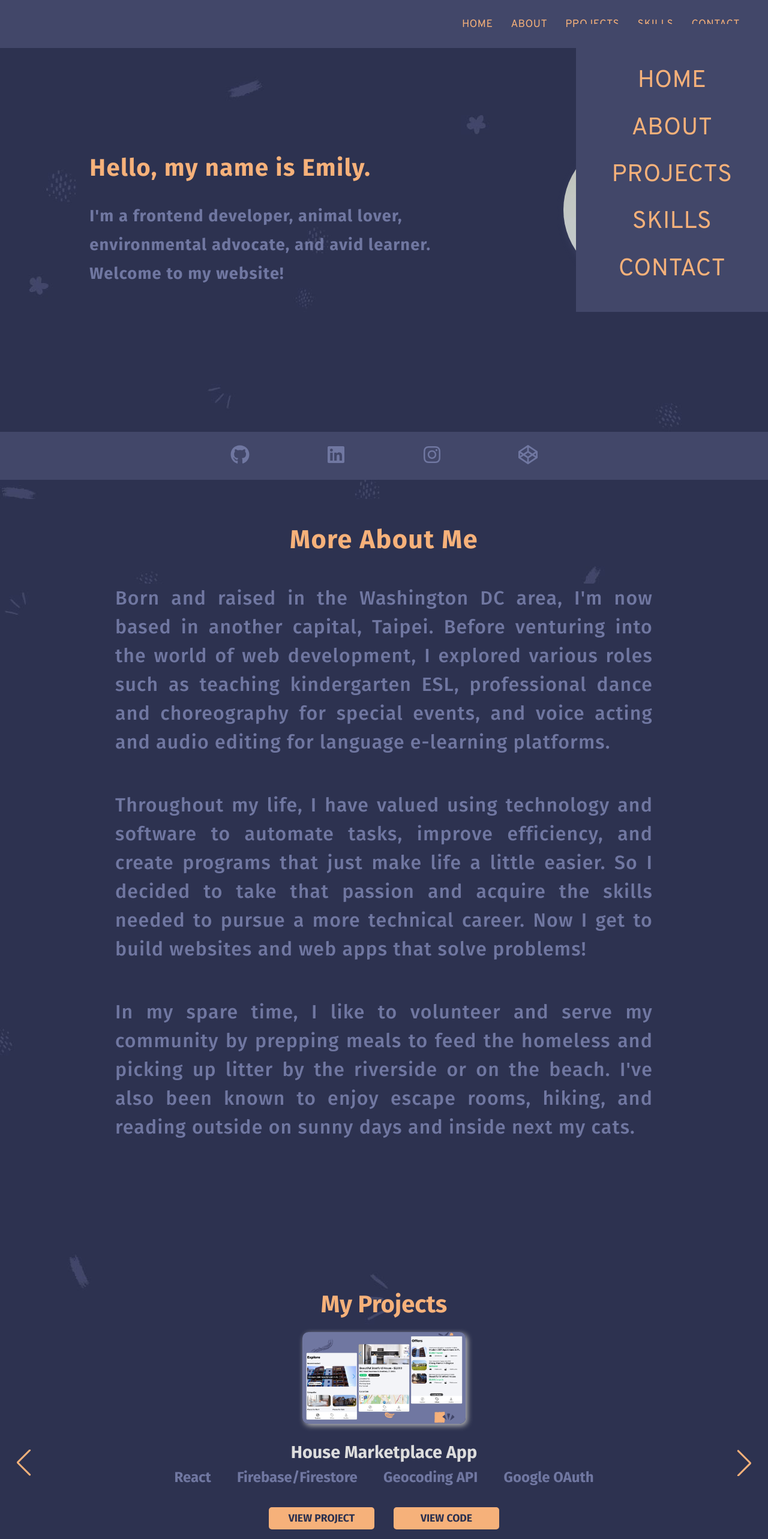
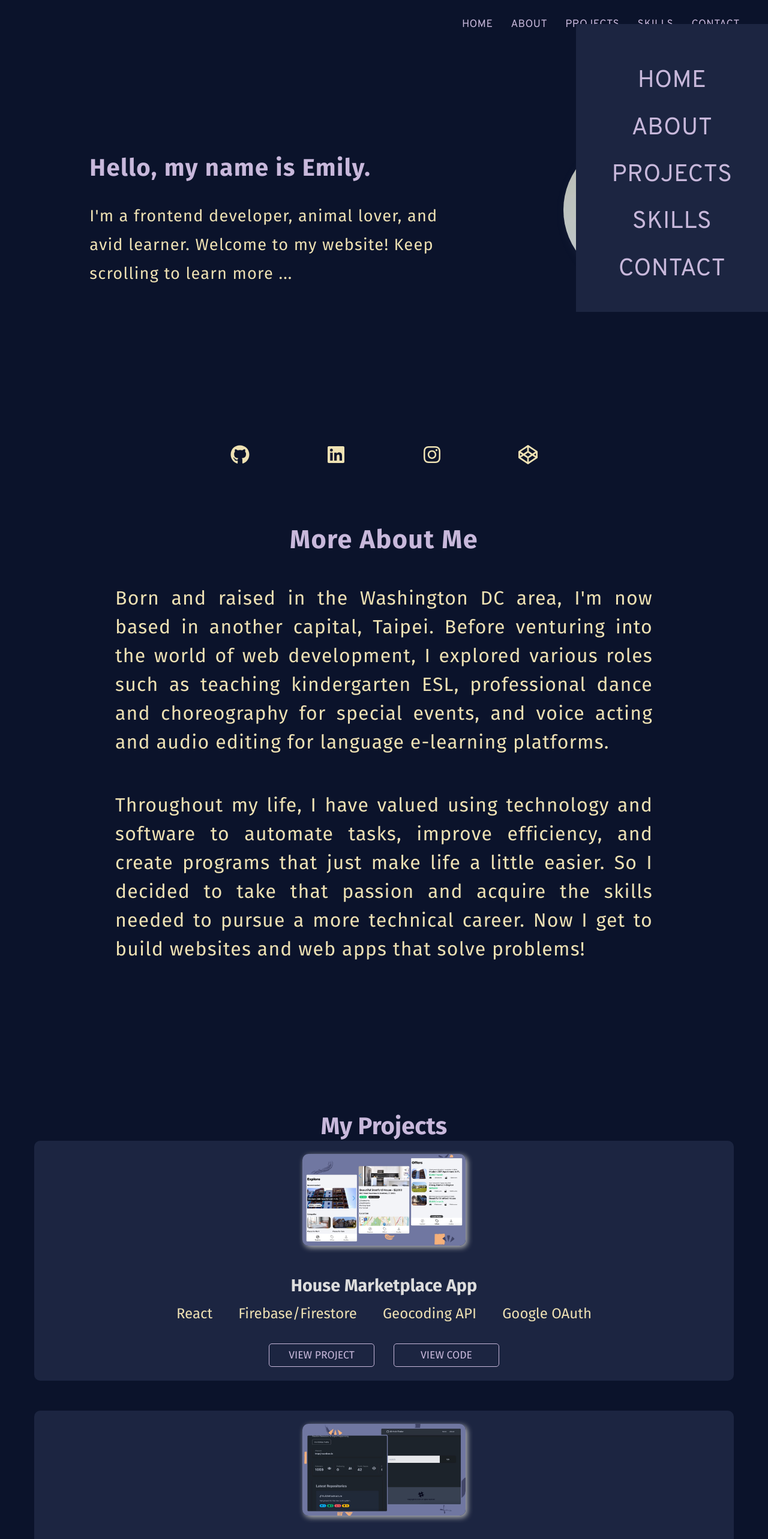
Before and after one commit to eaknott/personal-portfolio, a React (Create React App) app: page /projects in a window 1280 px wide. Shown: the top 2566 px of the page at 60% size. Built offline with nearby package versions, Linux system fonts and the light colour scheme.

Commit message:
Change color theme, reduce font sizes, update Home and About content, change Projects page layout

```diff
--- a/src/App.js
+++ b/src/App.js
@@ -12,6 +12,7 @@ function App() {
     <>
       <Router>
         <div className="app-container">
+
           <Header />
           <Home />
           <About />
--- a/src/components/Hamburger.jsx
+++ b/src/components/Hamburger.jsx
@@ -46,7 +46,7 @@ function Hamburger({ isOpen }) {
                     width: 2rem;
                     height: 0.25rem;
                     border-radius: 2px;
-                    background-color: #ddd;
+                    background-color: #EEE1B3;
                     transform-origin: 1px;
                 }
 
@@ -54,7 +54,7 @@ function Hamburger({ isOpen }) {
                     transform: ${isOpen ? 'translateX(0)' : 'translateX(100%)'};
                     transition: 0.3s ease-out;
                     flex-direction: column;
-                    background-color: #424769;
+                    background-color: #1C2541;
                     height: 30rem;
                     width: 20rem;
                     position: absolute;
--- a/src/index.css
+++ b/src/index.css
@@ -1,44 +1,52 @@
 @import url('https://fonts.googleapis.com/css2?family=Fira+Sans:ital,wght@0,100;0,200;0,300;0,400;0,500;0,600;0,700;0,800;0,900;1,100;1,200;1,300;1,400;1,500;1,600;1,700;1,800;1,900&family=Overpass:ital,wght@0,100..900;1,100..900&display=swap');
 
 
-/* Blueberries & Cream */
+/* Strawberry Mint */
 /* :root {
- --primary: #363062;
- --secondary: #435585;
- --tertiary: #818FB4;
- --light: #F5E8C7;
+  --primary: #0B132B;
+  --secondary: #1C2541;
+  --tertiary: #D0F4EA;
+  --light: #FBCAEF;
 } */
 
-/* Teal Steel */
+/* Peach Mint */
 /* :root {
-  --primary: #222831;
-  --secondary: #393E46;
-  --tertiary: #00ADB5;
-  --light: #EEEEEE;
+  --primary: #22223B;
+  --secondary: #4A4E69;
+  --tertiary: #DBF9F0;
+  --light: #FFB9A5;
 } */
 
+/* Poolside */
+/* :root {
+  --primary: #0B132B;
+  --secondary: #344168;
+  --light: #6FFFE9;
+  --tertiary: #FFD6E0;
+} */
+
+/* Lavender Cream */
+:root {
+  --secondary: #1C2541;
+  --primary: #0B132B;
+  --light: #C8B8DB;
+  --tertiary: #EEE1B3;
+}
+
 /* Sunset Dusk */
-:root {
+/* :root {
   --primary: #2D3250;
   --secondary: #424769;
   --tertiary: #7077A1;
   --light: #F6B17A;
-}
-
-/* Clean Blue Slate */
-/* :root {
-  --primary: #26282B;
-  --secondary: #353941;
-  --tertiary: #5F85DB;
-  --light: #90B8F8;
 } */
 
-/* Stone and Marble */
+/* TEST */
 /* :root {
-  --primary: #222831;
-  --secondary: #31363F;
-  --tertiary: #76ABAE;
-  --light: #EEEEEE;
+  --primary: #011638;
+  --secondary: #1C2541;
+  --tertiary: #85FFF5;
+  --light: #E7BBE3;
 } */
 
 * {
@@ -48,7 +56,7 @@
 }
 
 body, html {
-  background-image: url("./assets/Portfolio-Site-Background.jpg");
+  /* background-image: url("./assets/Portfolio-Site-Background.jpg"); */
   background-color: var(--primary);
   height: 100vh;
   width: 100vw;
@@ -61,7 +69,7 @@ body, html {
 /* HEADER */
 
 .header-container {
-  background-color: var(--secondary);
+  background-color: var(--primary);
   height: 10%;
   width: 100%;
   display: flex;
@@ -137,16 +145,15 @@ body, html {
   font-family: 'Fira Sans', Helvetica, sans-serif;
   text-align: center;
   margin: 1rem auto;
-  font-size: 2rem;
+  font-size: 1.5rem;
   max-width: 90vw;
 }
 
 .home p {
   color: var(--tertiary);
-  font-weight: bold;
-  font-size: 1.3rem;
+  font-size: 1rem;
   letter-spacing: 0.075rem;
-  line-height: 2.2rem;
+  line-height: 2rem;
   text-align: center;
   margin: auto 2rem;
 }
@@ -173,7 +180,7 @@ body, html {
   color: var(--light);
   letter-spacing: 0.09rem;
   margin: 8rem auto 2rem auto;
-  font-size: 1.8rem;
+  font-size: 1.5rem;
   padding-top: 10%;
 }
 
@@ -182,10 +189,9 @@ body, html {
   text-align: justify;
   line-height: 1.5rem;
   color: var(--tertiary);
-  font-weight: 500;
   letter-spacing: 0.075rem;
   width: 70vw;
-  font-size: 1.2rem;
+  font-size: 1rem;
 }
 
 .about-text main {
@@ -201,7 +207,13 @@ body, html {
   padding-top: 8rem;
 }
 
-swiper-container {
+.projects main {
+  display: flex;
+  flex-direction: column;
+  row-gap: 50px;
+}
+
+/* swiper-container {
   width: 100vw;
   height: 60vh;
   padding-top: 7vh;
@@ -215,14 +227,17 @@ swiper-slide {
   font-size: 25px;
   line-height: 1.5rem;
   padding-top: 0.4rem;
-}
+} */
 
 .project-item {
   display: flex;
   flex-direction: column;
   justify-content: space-evenly;
   align-items: center;
-  height: 20rem;
+  height: 25rem;
+  background-color: var(--secondary);
+  border-radius: 10px;
+  padding: 10px 7px;
 }
 
 .project-thumbnail img {
@@ -271,8 +286,7 @@ swiper-slide {
   flex-wrap: wrap;
   justify-content: center;
   color: var(--tertiary);
-  font-weight: bold;
-  font-size: 1.1rem;
+  font-size: 1rem;
   margin-top: 0.5rem;
 }
 
@@ -317,11 +331,10 @@ swiper-slide {
 }
 
 .skills p {
-  font-size: 1.35rem;
-  line-height: 1.8rem;
+  font-size: 1rem;
+  line-height: 1.5rem;
   text-align: center;
   color: var(--tertiary);
-  font-weight: bold;
   letter-spacing: 0.075rem;
   background-color: var(--primary);
   width: 90vw;
@@ -349,7 +362,7 @@ swiper-slide {
 }
 
 .skills-item {
-  font-size: 1.7rem;
+  font-size: 1.2rem;
   display: flex;
   justify-content: center;
   align-items: center;
@@ -358,8 +371,8 @@ swiper-slide {
 }
 
 .skills-icon {
-  width: 2.5rem;
-  height: 2.5rem;
+  width: 1.8rem;
+  height: 1.8rem;
 }
 
 /* CONTACT PAGE */
@@ -382,16 +395,14 @@ swiper-slide {
   color: var(--light);
   letter-spacing: 0.09rem;
   margin-bottom: 2rem;
-  font-weight: 800;
-  font-size: 2rem;
+  font-size: 1.5rem;
   padding-top: 10%;
 }
 
 .contact p {
-  font-size: 1.1rem;
-  line-height: 2rem;
+  font-size: 1rem;
+  line-height: 1.5rem;
   color: var(--tertiary);
-  font-weight: bold;
   letter-spacing: 0.075rem;
 }
 
@@ -458,11 +469,10 @@ textarea {
 }
 
 button {
-  background-color: var(--light);
-  border: none;
+  background-color: transparent;
+  border: 1px solid var(--light);
   padding: 0.3rem 2.5rem;
-  color: var(--primary);
-  font-weight: bold;
+  color: var(--light);
   font-size: 1rem;
   font-family: 'Fira Sans', Helvetica, sans-serif;
   border-radius: 5px;
@@ -481,7 +491,7 @@ button:active {
 /* FOOTER */
 
 .footer-container {
-  background-color: var(--secondary);
+  background-color: var(--primary);
   width: 100%;
   height: 10vh;
   color: var(--tertiary);
--- a/src/pages/About.jsx
+++ b/src/pages/About.jsx
@@ -11,10 +11,6 @@ function About() {
               <br />
               <br />
               <p>Throughout my life, I have valued using technology and software to automate tasks, improve efficiency, and create programs that just make life a little easier. So I decided to take that passion and acquire the skills needed to pursue a more technical career. Now I get to build websites and web apps that solve problems!</p>
-              <br />
-              <br />
-              <br />
-              <p>In my spare time, I like to volunteer and serve my community by prepping meals to feed the homeless and picking up litter by the riverside or on the beach. I've also been known to enjoy escape rooms, hiking, and reading outside on sunny days and inside next my cats.</p>
             </main>
         </div>
     </div>
--- a/src/pages/Home.jsx
+++ b/src/pages/Home.jsx
@@ -5,7 +5,7 @@ function Home() {
     <div className="home" id="home">
       <div className="home-text">
         <h1>Hello, my name is Emily.</h1>
-        <p>I'm a frontend developer, animal lover, environmental advocate, and avid learner. Welcome to my website!</p>
+        <p>I'm a frontend developer, animal lover, and avid learner. Welcome to my website! Keep scrolling to learn more ...</p>
       </div>
       <div className="home-img">
         <img src={ProfileImage} alt="profile" />
--- a/src/pages/Projects.jsx
+++ b/src/pages/Projects.jsx
@@ -26,8 +26,8 @@ function Projects() {
         </div>
 
         <main>
-          <swiper-container slides-per-view="1" space-between="20" scrollbar-clickable="true" mousewheel-invert="true" navigation="true" loop="true">
-              <swiper-slide>
+          {/* <swiper-container slides-per-view="1" space-between="20" scrollbar-clickable="true" mousewheel-invert="true" navigation="true" loop="true">
+              <swiper-slide> */}
 
                 <ProjectItem
                 thumbnail={houseMarketplaceThumbnailWide}
@@ -38,8 +38,8 @@ function Projects() {
                 technologies={["React", "Firebase/Firestore", "Geocoding API", "Google OAuth"]}
               />
 
-              </swiper-slide>
-              <swiper-slide>
+              {/* </swiper-slide>
+              <swiper-slide> */}
 
                 <ProjectItem
                   thumbnail={githubFinderThumbnailWide}
@@ -50,8 +50,8 @@ function Projects() {
                   technologies={["React", "GitHub API", "TailwindCSS", "DaisyUI"]}
                 />
 
-              </swiper-slide>
-              <swiper-slide>
+              {/* </swiper-slide>
+              <swiper-slide> */}
 
                 <ProjectItem
                   thumbnail={supportDeskThumbnailWide}
@@ -62,8 +62,8 @@ function Projects() {
                   technologies={["MERN full-stack", "Redux", "React Router 6", "React Toastify"]}
                 />
 
-              </swiper-slide>
-              <swiper-slide>
+              {/* </swiper-slide>
+              <swiper-slide> */}
 
                 <ProjectItem
                   thumbnail={faqAccordionThumbnailWide}
@@ -74,8 +74,8 @@ function Projects() {
                   technologies={["JavaScript", "HTML", "CSS"]}
                 />
 
-              </swiper-slide>
-              <swiper-slide>
+              {/* </swiper-slide>
+              <swiper-slide> */}
 
                 <ProjectItem
                   thumbnail={drumMachineThumbnailWide}
@@ -86,8 +86,8 @@ function Projects() {
                   technologies={["React", "HTML", "CSS"]}
                 />
 
-              </swiper-slide>
-              <swiper-slide>
+              {/* </swiper-slide>
+              <swiper-slide> */}
 
                 <ProjectItem
                   thumbnail={calculatorThumbnailWide}
@@ -98,8 +98,8 @@ function Projects() {
                   technologies={["JavaScript", "HTML", "CSS"]}
                 />
 
-              </swiper-slide>
-              <swiper-slide>
+              {/* </swiper-slide>
+              <swiper-slide> */}
 
                 <ProjectItem
                   thumbnail={randomQuoteMachineThumbnailWide}
@@ -110,8 +110,8 @@ function Projects() {
                   technologies={["JavaScript", "HTML", "CSS"]}
                 />
 
-              </swiper-slide>
-              <swiper-slide>
+              {/* </swiper-slide>
+              <swiper-slide> */}
 
                 <ProjectItem
                   thumbnail={productPreviewCardThumbnailWide}
@@ -122,8 +122,8 @@ function Projects() {
                   technologies={["HTML", "CSS"]}
                 />
 
-              </swiper-slide>
-              <swiper-slide>
+              {/* </swiper-slide>
+              <swiper-slide> */}
 
                 <ProjectItem
                   thumbnail={sketchPadThumbnailWide}
@@ -134,9 +134,9 @@ function Projects() {
                   technologies={["JavaScript", "HTML", "CSS"]}
                 />
 
-              </swiper-slide>
+              {/* </swiper-slide>
 
-          </swiper-container>
+          </swiper-container> */}
           </main>
 
     </div>
```
